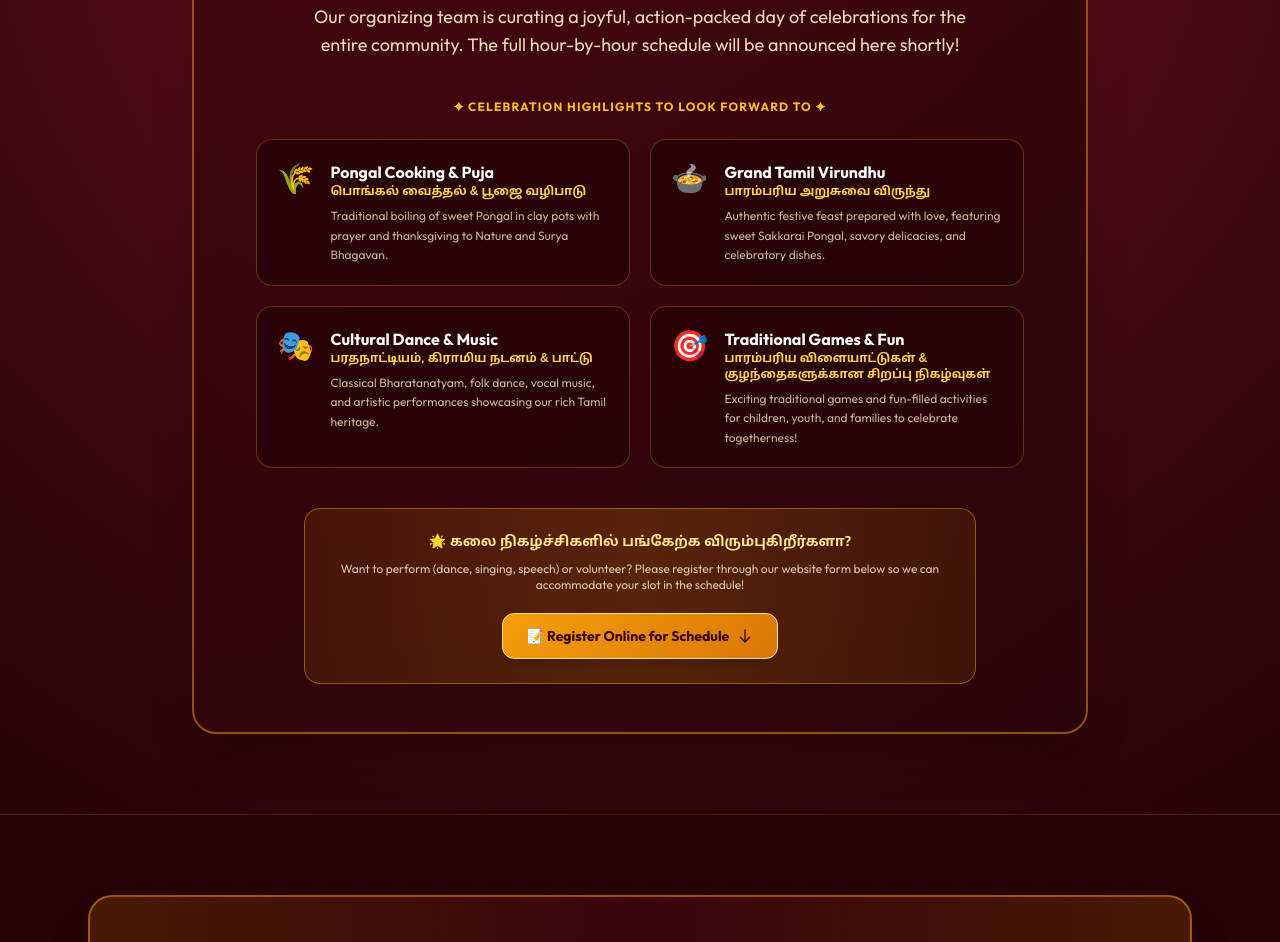
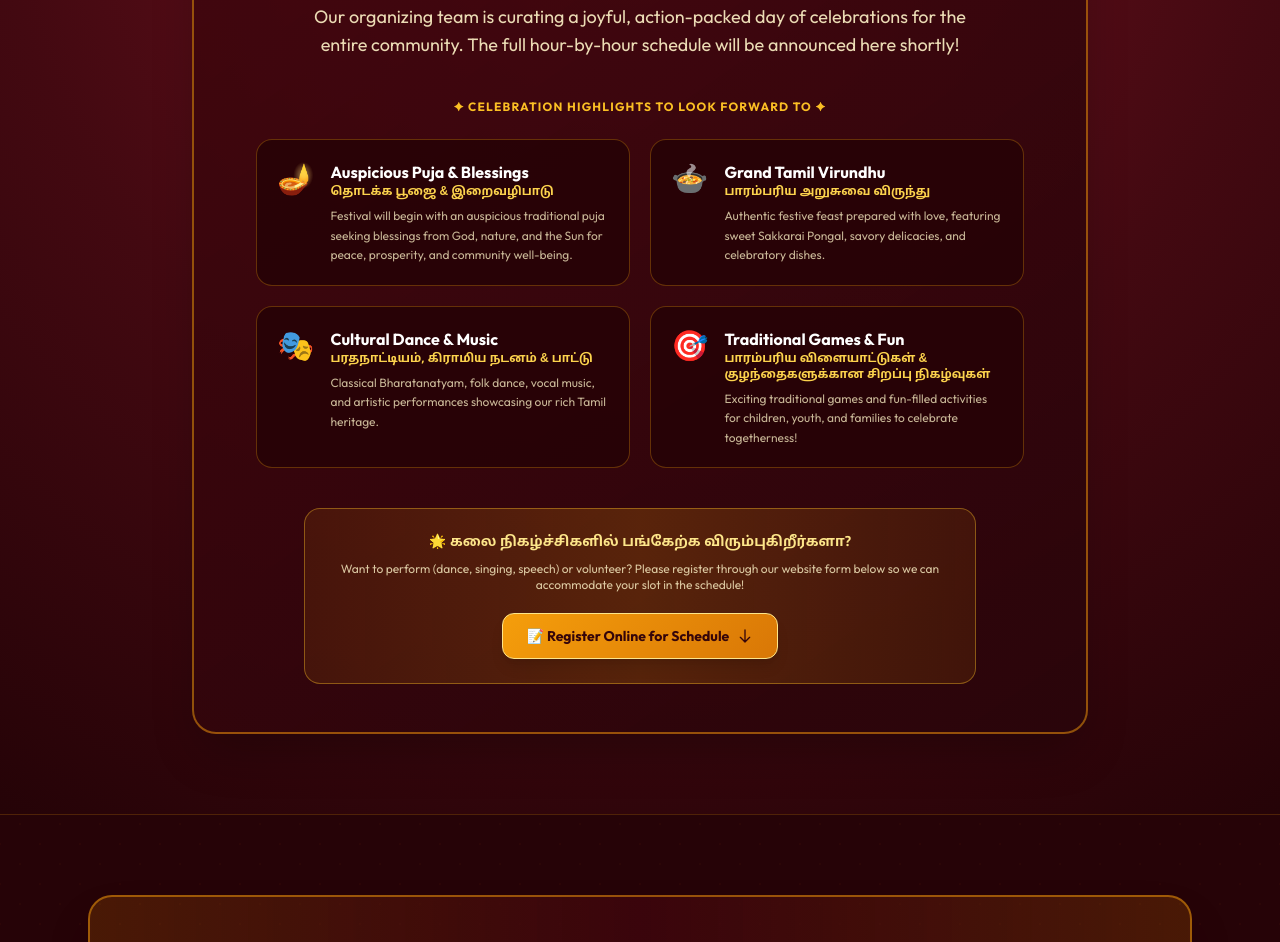
Before and after one commit to aadavankumaraguru/pongal-karlsruhe-2027, a plain HTML site: page index.html in a window 1280 px wide. Shown: the part 4156-5098 px from the top of the page. Drawn offline with nearby package versions, Linux system fonts and the light colour scheme; a web font is replaced by a local one.

Commit message:
Removed Pongal making

```diff
--- a/index.html
+++ b/index.html
@@ -902,14 +902,14 @@
 
           <div class="grid grid-cols-1 sm:grid-cols-2 gap-5 max-w-3xl mx-auto">
 
-            <!-- 1. Pongal Cooking & Puja -->
+            <!-- 1. Auspicious Puja & Blessings -->
             <div class="bg-maroon-950/85 p-5 rounded-2xl border border-amber-500/30 flex items-start gap-4 hover:border-amber-400/60 transition">
-              <span class="text-3xl">🌾</span>
-              <div>
-                <h4 class="font-bold text-white text-base">Pongal Cooking & Puja</h4>
-                <p class="text-xs font-tamil text-amber-300 font-semibold">பொங்கல் வைத்தல் & பூஜை வழிபாடு</p>
+              <span class="text-3xl">🪔</span>
+              <div>
+                <h4 class="font-bold text-white text-base">Auspicious Puja & Blessings</h4>
+                <p class="text-xs font-tamil text-amber-300 font-semibold">தொடக்க பூஜை & இறைவழிபாடு</p>
                 <p class="text-xs text-amber-100/75 mt-1.5 leading-relaxed">
-                  Traditional boiling of sweet Pongal in clay pots with prayer and thanksgiving to Nature and Surya Bhagavan.
+                  Festival will begin with an auspicious traditional puja seeking blessings from God, nature, and the Sun for peace, prosperity, and community well-being.
                 </p>
               </div>
             </div>
--- a/js/app.js
+++ b/js/app.js
@@ -171,7 +171,7 @@ function initCalendarGenerator() {
 
   const eventDetails = {
     title: '🌟 Tamil Pongal Celebration 2027 | Karlsruhe Tamil Sangam',
-    description: 'Vanakkam Makkale! Join us for a grand Pongal celebration filled with traditional Pongal cooking & puja, cultural dance & music, games for kids & families, and an authentic traditional feast! Organized with love by Karlsruhe Tamil Sangam.\n\nNote: Exact timings will be confirmed soon.\n\nEvent & Registration: Beethovenstraße 4, 76448 Durmersheim-Würmersheim',
+    description: 'Vanakkam Makkale! Join us for a grand Pongal celebration starting with an auspicious puja seeking blessings from God, followed by cultural dance & music, games for kids & families, and an authentic traditional feast! Organized with love by Karlsruhe Tamil Sangam.\n\nNote: Exact timings will be confirmed soon.\n\nEvent & Registration: Beethovenstraße 4, 76448 Durmersheim-Würmersheim',
     location: 'Beethovenstraße 4, 76448 Durmersheim-Würmersheim, Germany',
     startISO: '20270206',
     endISO: '20270207'
```
